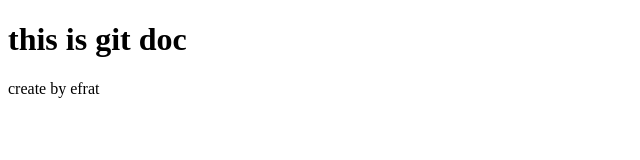
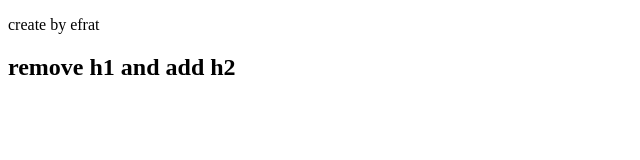
Before and after one commit to Efrat-Fr/test-2, a plain HTML site: page index.html in a window 1280 px wide. Shown: the whole page, without its empty margins (0-640 px from the left). Drawn offline with Linux system fonts and the light colour scheme.

Commit message:
small change

```diff
--- a/index.html
+++ b/index.html
@@ -6,7 +6,7 @@
     <title>Document</title>
 </head>
 <body>
-    <h1>this is git doc</h1>
     <p>create by efrat</p>
+    <h2>remove h1 and add h2</h2>
 </body>
 </html>
```
